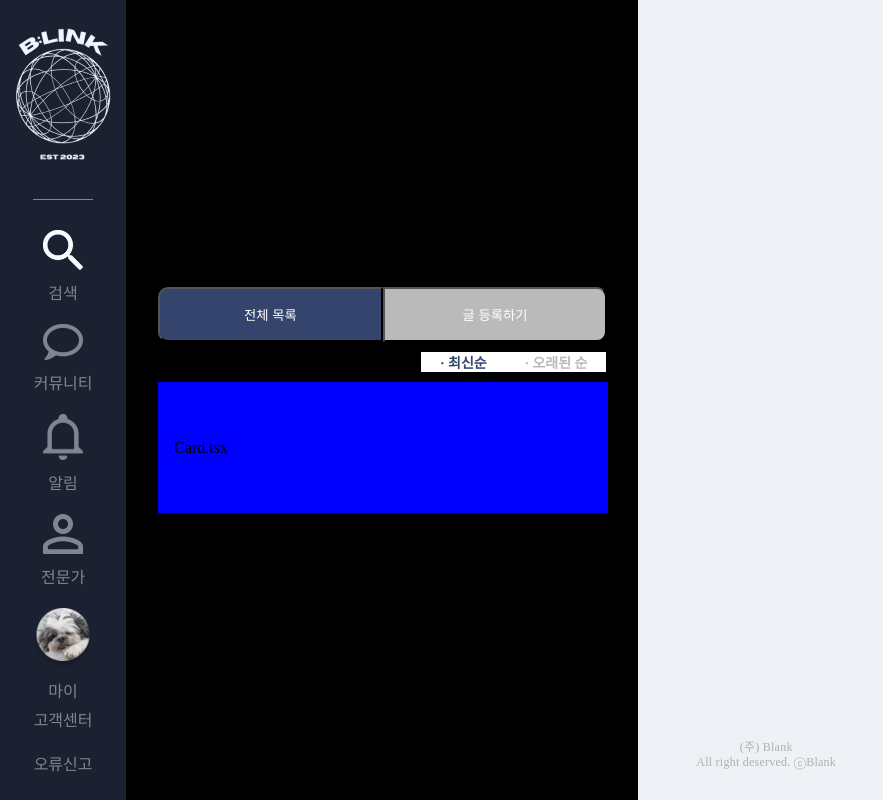
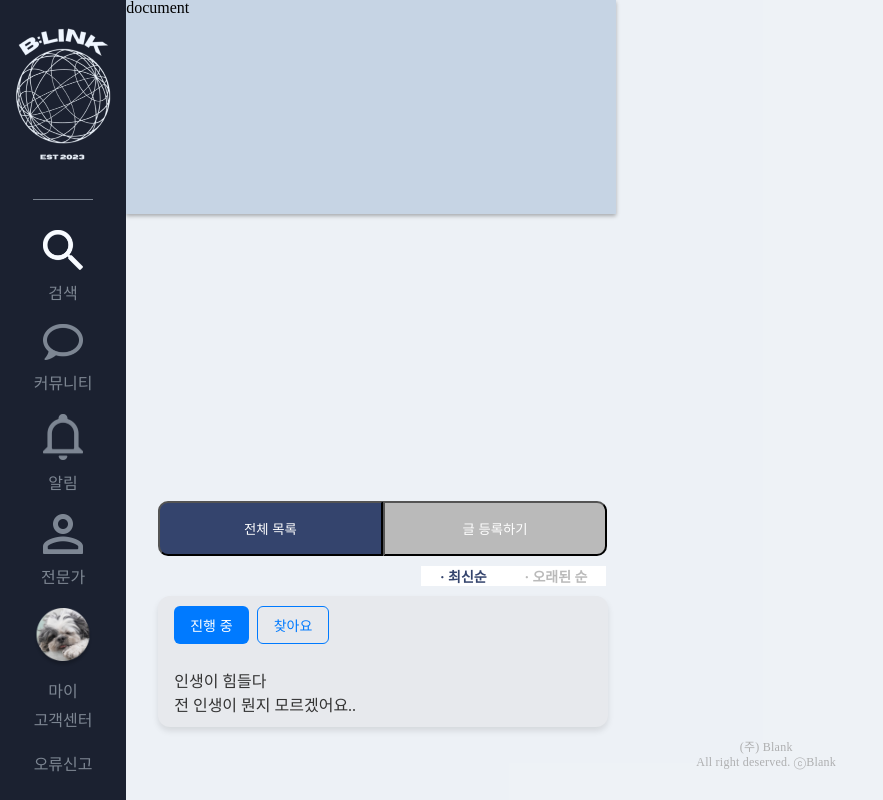
Before and after one commit to coldweek3/Blink_FE, a React (Create React App) app: page / in a window 1280 px wide. Shown: the top 800 px of the page, without its empty margins (0-883 px from the left). Built offline with nearby package versions, Linux system fonts and the light colour scheme.

Commit message:
[Design] 주소 입력창 들어갈 위치 조정

```diff
--- a/src/components/mainpage/Card/Card.tsx
+++ b/src/components/mainpage/Card/Card.tsx
@@ -2,7 +2,24 @@ import React from "react";
 import * as S from "./style";
 
 const Card = () => {
-  return <S.CardBox>Card.tsx</S.CardBox>;
+  function handleButtonClick() {
+    alert("버튼 클릭 이벤트 발생");
+  }
+
+  return (
+    <S.CardBox>
+      <S.ButtonContainer>
+        <S.ButtonPrimary onClick={handleButtonClick}>진행 중</S.ButtonPrimary>
+        <S.ButtonSecondary onClick={handleButtonClick}>
+          찾아요
+        </S.ButtonSecondary>
+      </S.ButtonContainer>
+      <S.Content>
+        인생이 힘들다
+        <br />전 인생이 뭔지 모르겠어요..
+      </S.Content>
+    </S.CardBox>
+  );
 };
 
 export default Card;
--- a/src/components/mainpage/Card/style.ts
+++ b/src/components/mainpage/Card/style.ts
@@ -10,5 +10,39 @@ export const CardBox = styled.div`
   align-items: flex-start;
   gap: 10px;
   flex-shrink: 0;
-  background-color: blue;
+  background-color: #e7e9ed;
+  border-radius: 12px;
+  box-shadow: 0 4px 6px rgba(0, 0, 0, 0.1);
 `;
+
+export const ButtonContainer = styled.div`
+  display: flex;
+  gap: 8px;
+`;
+
+export const Button = styled.button`
+  padding: 8px 16px;
+  border-radius: 6px;
+  font-size: 14px;
+  font-weight: 500;
+  cursor: pointer;
+`;
+
+export const ButtonPrimary = styled(Button)`
+  background-color: #007aff; // Replace with the exact blue from your screenshot
+  color: white;
+  border: none;
+`;
+
+export const ButtonSecondary = styled(Button)`
+  background-color: transparent;
+  color: #007aff; // Replace with the exact blue from your screenshot
+  border: 1px solid #007aff; // Replace with the exact blue from your screenshot
+`;
+
+export const Content = styled.p`
+  color: #333; // Replace with the exact color from your screenshot
+  font-size: 16px;
+  line-height: 1.5;
+  margin-top: 16px;
+`;
--- a/src/components/mainpage/CardContainer/style.ts
+++ b/src/components/mainpage/CardContainer/style.ts
@@ -1,7 +1,6 @@
 import styled from "styled-components";
 
 export const CardContainer = styled.div`
-  background-color: black;
   width: 512px;
   height: 100vh;
   display: flex;
--- /dev/null
+++ b/src/components/mainpage/Search/Search.tsx
@@ -0,0 +1,8 @@
+import React from "react";
+import * as S from "./style";
+
+function Search() {
+  return <S.Container>document</S.Container>;
+}
+
+export default Search;
--- /dev/null
+++ b/src/components/mainpage/Search/style.ts
@@ -0,0 +1,9 @@
+import styled, { css } from "styled-components";
+
+export const Container = styled.div`
+  width: 490px;
+  height: 214px;
+  flex-shrink: 0;
+  background-color: #c6d4e4;
+  box-shadow: 0px 2px 4px 0px rgba(0, 0, 0, 0.3);
+`;
--- a/src/pages/mainpage/Mainpage.tsx
+++ b/src/pages/mainpage/Mainpage.tsx
@@ -1,9 +1,14 @@
 import React from "react";
 import CardContainer from "../../components/mainpage/CardContainer/CardContainer";
+import Search from "../../components/mainpage/Search/Search";
 
 const Mainpage = () => {
-  return <CardContainer />;
-  // 여기엔 구글맵 컴포넌트가 들어갈 예정
+  return (
+    <>
+      <Search />
+      <CardContainer />; // 여기엔 구글맵 컴포넌트가 들어갈 예정
+    </>
+  );
 };
 
 export default Mainpage;
```
Also changed, not shown: src/components/mainpage/Search/SearchContainer.jsx (added, +8 -0 lines).
